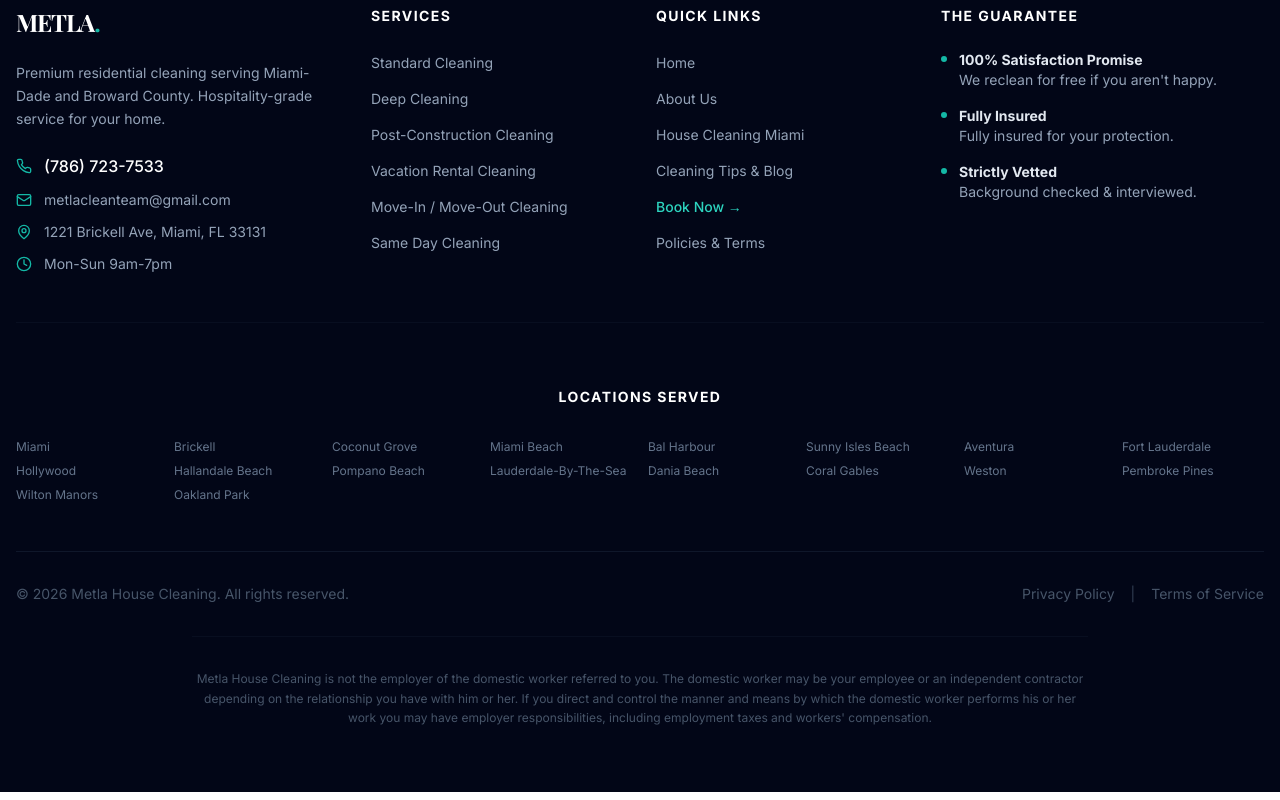
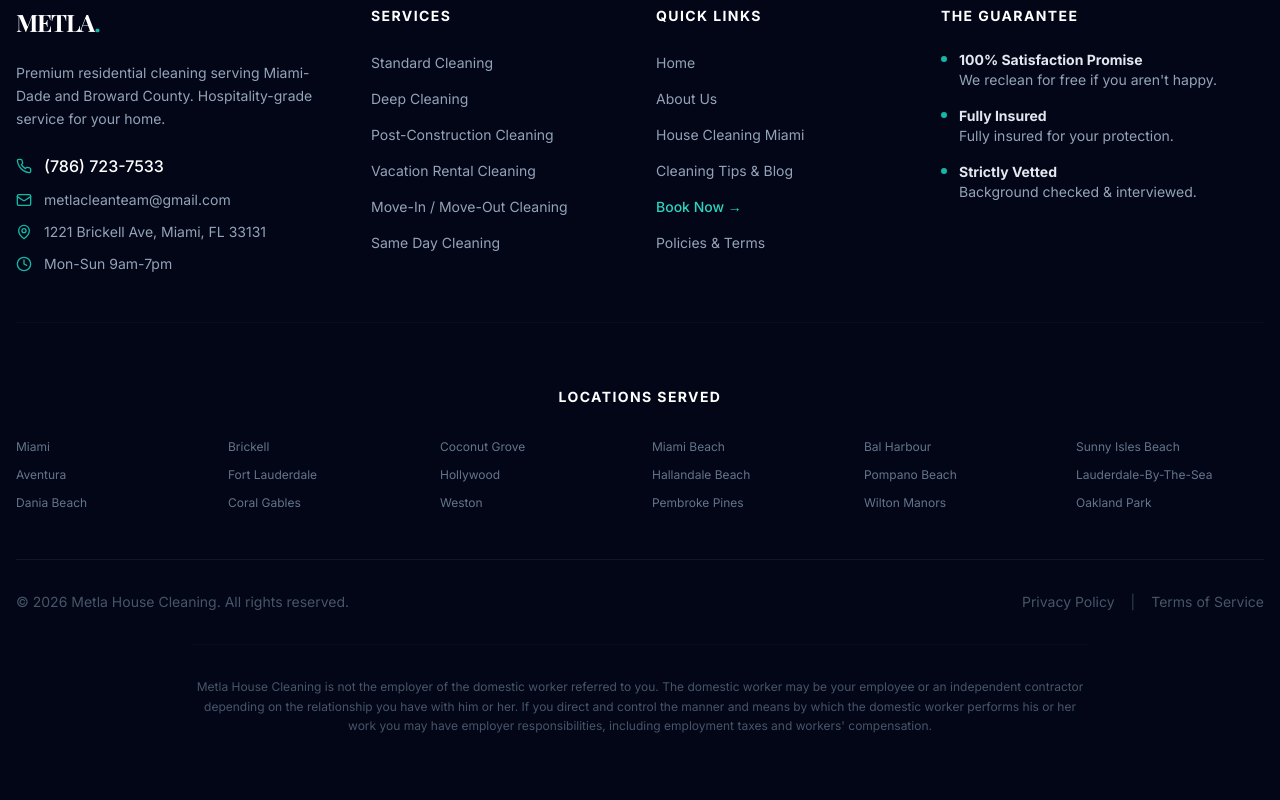
Before and after one commit to artyommachekin-lgtm/Metla-Miami, a React (Vite) app: page / in a window 1280 px wide. Shown: the part 4905-5705 px from the top of the page. Built offline with nearby package versions, Linux system fonts and the light colour scheme; no server answers; a web font is replaced by a local one.

Commit message:
style: Change locations grid to fixed 6 columns for 3x6 layout

```diff
--- a/components/Footer.tsx
+++ b/components/Footer.tsx
@@ -101,7 +101,7 @@
         {/* Locations Section */}
         <nav className="mb-12" aria-label="Service Locations">
           <h4 className="text-white font-bold uppercase tracking-widest mb-8 text-sm text-center">Locations Served</h4>
-          <div style={{ display: 'grid', gridTemplateColumns: 'repeat(auto-fill, minmax(140px, 1fr))', gap: '0.5rem 1rem' }}>
+          <div style={{ display: 'grid', gridTemplateColumns: 'repeat(6, 1fr)', gap: '0.75rem 1.5rem' }}>
             {LOCATIONS.map((l) => (
               <Link key={l.slug} to={`/location/${l.slug}`} className="text-xs text-slate-500 hover:text-teal-400 transition-colors block truncate">
                 {l.name}
```
